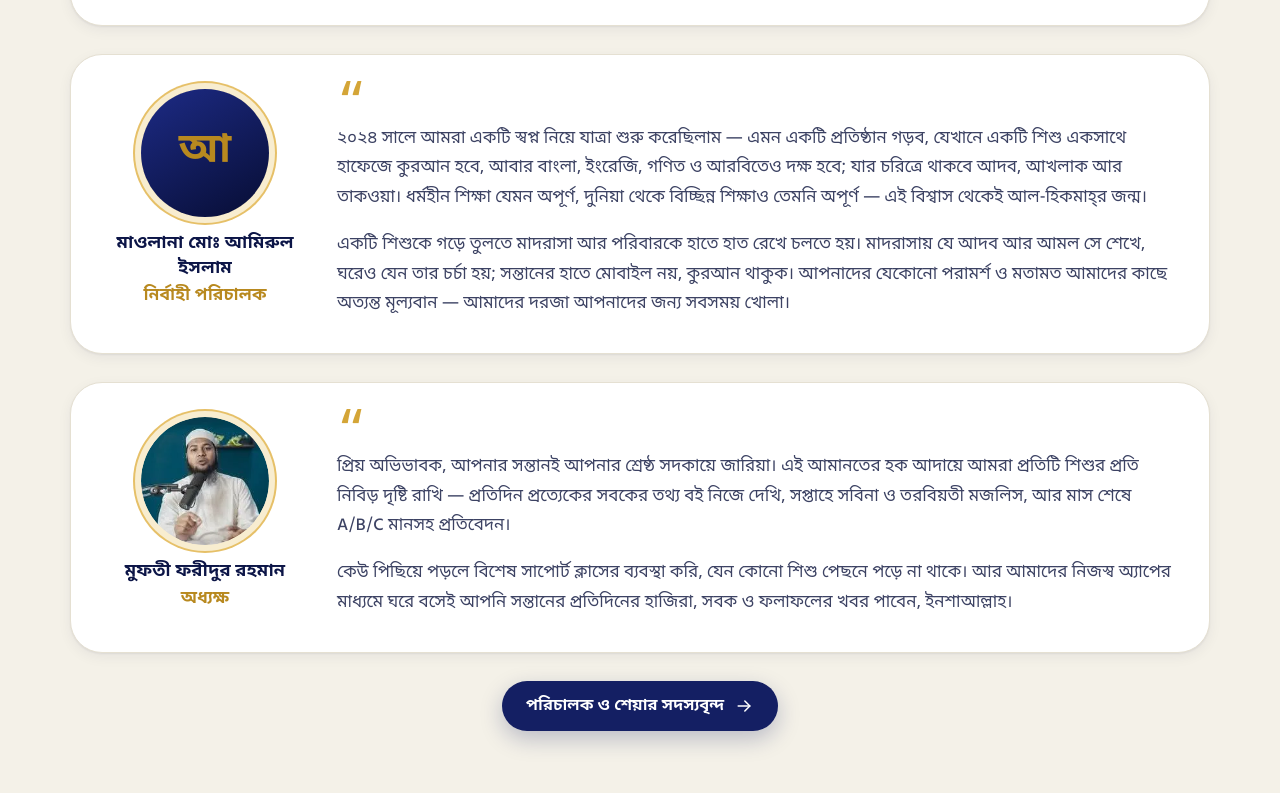
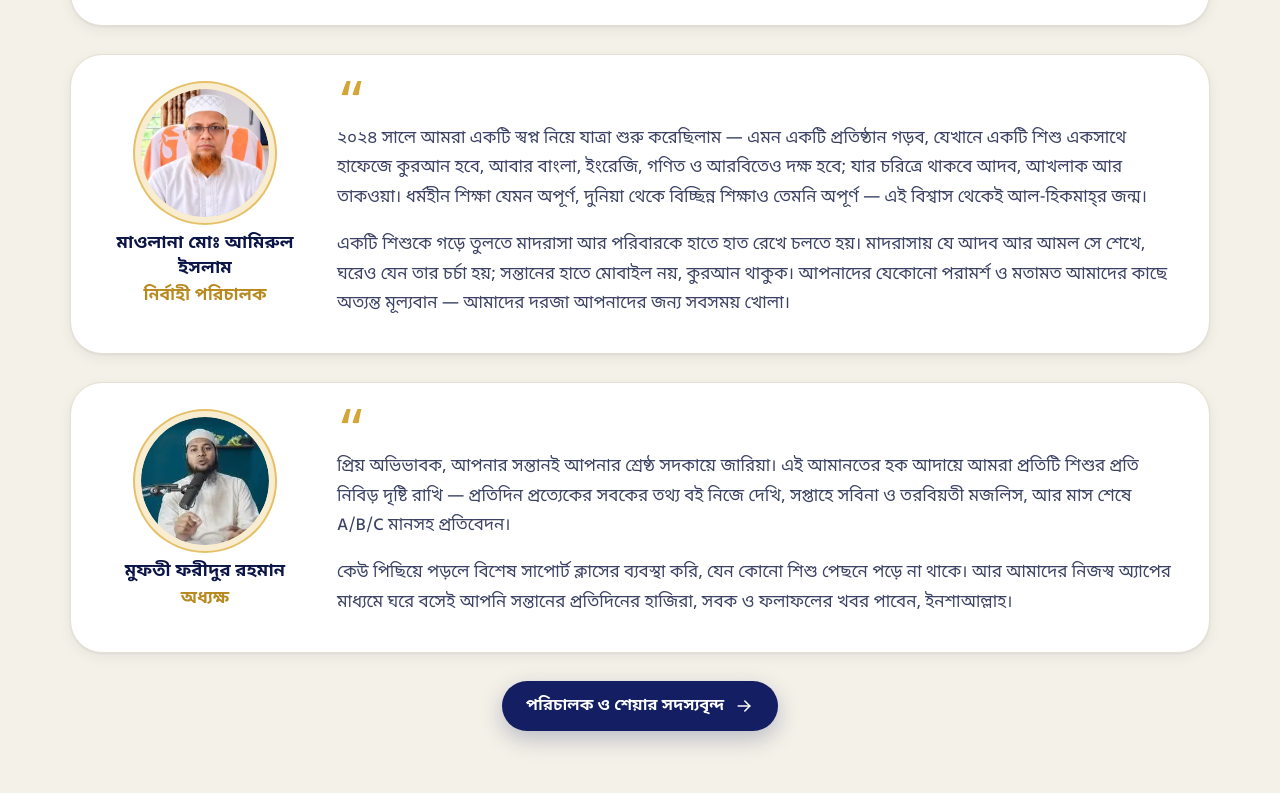
Before and after one commit to ibnhosain/http-www.alhikmahinstitute.online-, a plain HTML site: page about.html in a window 1280 px wide. Shown: the part 2093-2886 px from the top of the page. Drawn offline with Linux system fonts and the light colour scheme; a web font is replaced by a local one.

Commit message:
Website update (photos)

```diff
--- a/about.html
+++ b/about.html
@@ -210,7 +210,7 @@
 
             <article class="leader reveal">
               <div class="leader-id">
-                <span class="avatar" aria-hidden="true">আ</span>
+                <span class="avatar avatar-photo"><img src="assets/media/people/D03.webp?v=97557642" alt="মাওঃ মোঃ আমিরুল ইসলাম" width="256" height="256" style="width:100%;height:100%;object-fit:cover;border-radius:50%" loading="lazy" decoding="async" /></span>
                 <strong>মাওলানা মোঃ আমিরুল ইসলাম</strong>
                 <span>নির্বাহী পরিচালক</span>
               </div>
```
Also changed, not shown: board.html (+1 -1 lines), assets/media/people/D03.webp (added).
